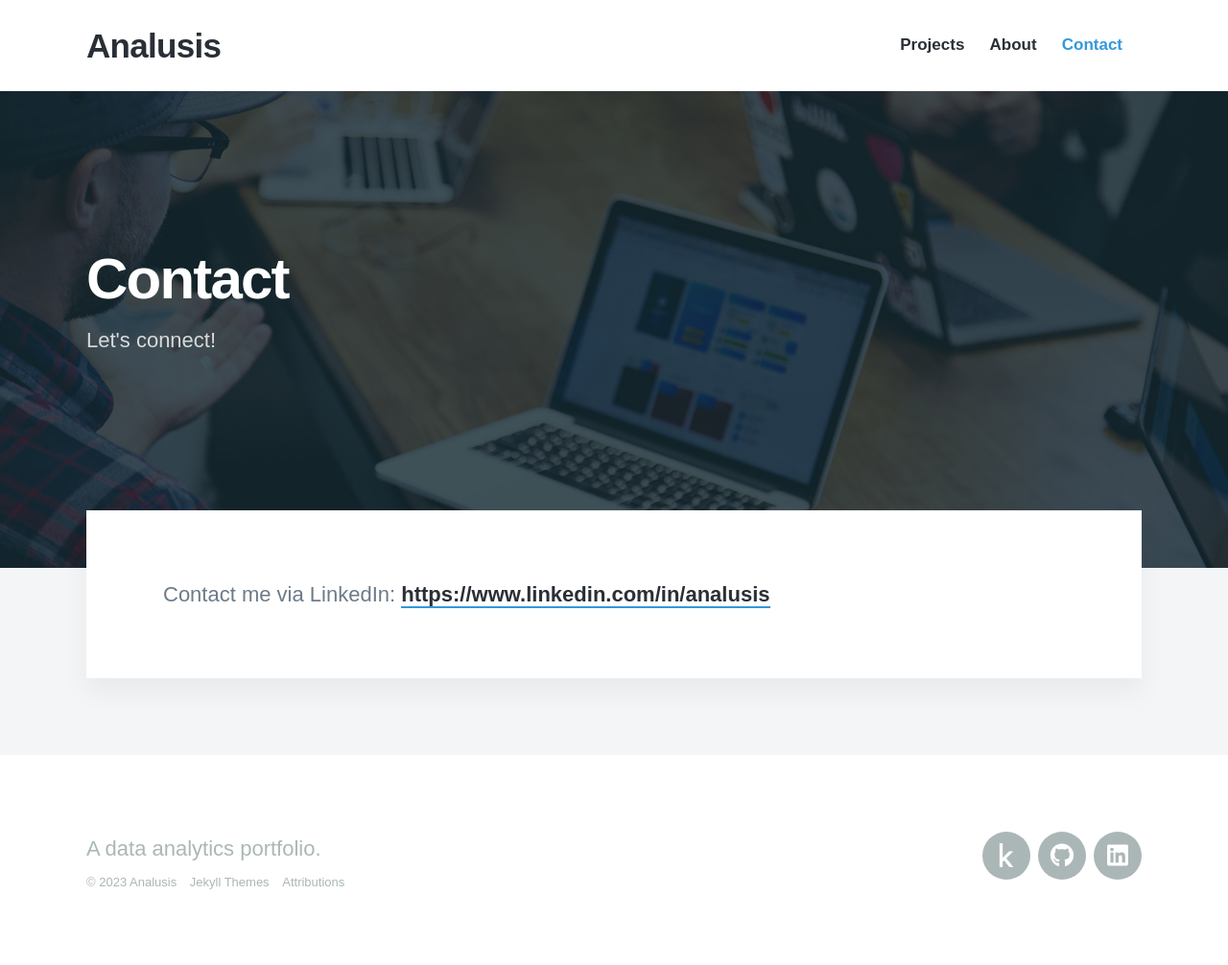
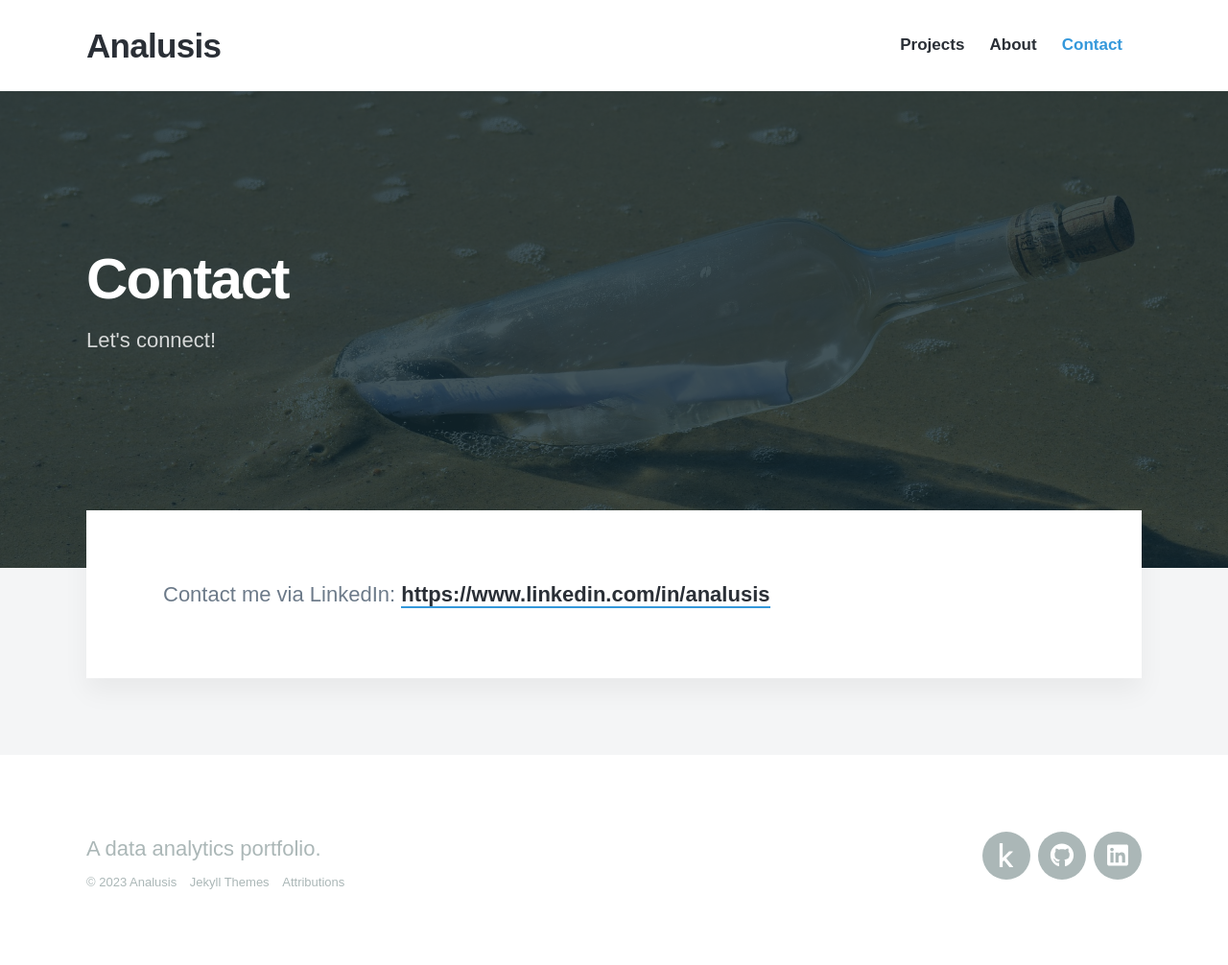
Before and after one commit to analusis/analusis.github.io, a Jekyll site: the page built from _pages/contact.md, in a window 1280 px wide. Shown: the whole page at 96% size. Built offline with Jekyll 4.4.1, drawn with Linux system fonts in a browser that asks for light colours; nearby versions of some CDN libraries; some web fonts are replaced.

Commit message:
Changed contact page photo

```diff
--- a/_pages/contact.md
+++ b/_pages/contact.md
@@ -2,7 +2,7 @@
 title: Contact
 subtitle: Let's connect!
 description: A URL to connect via the LinkedIn website.
-featured_image: /images/demo/contact.jpg
+featured_image: /images/contact.jpg
 ---
 
 Contact me via LinkedIn: <a href="{{  site.data.settings.social_settings.linkedin_url }}" target="_blank">{{  site.data.settings.social_settings.linkedin_url }}</a>
```
Also changed, not shown: images/contact.jpg (added).
